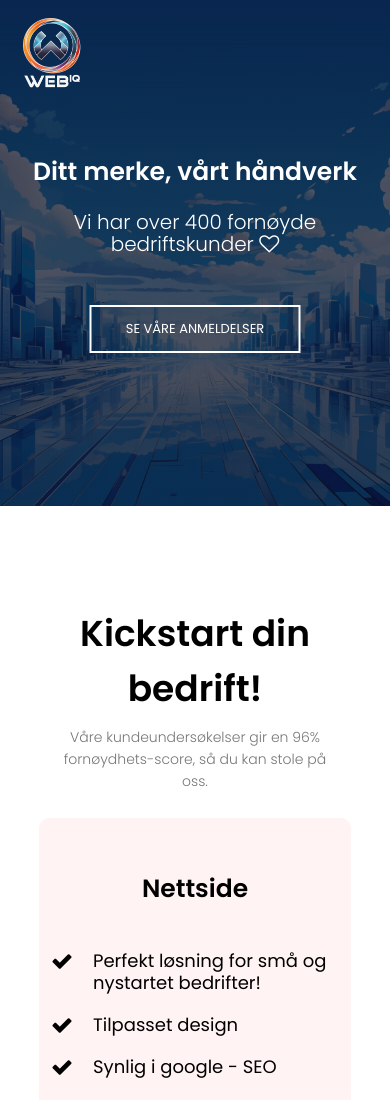
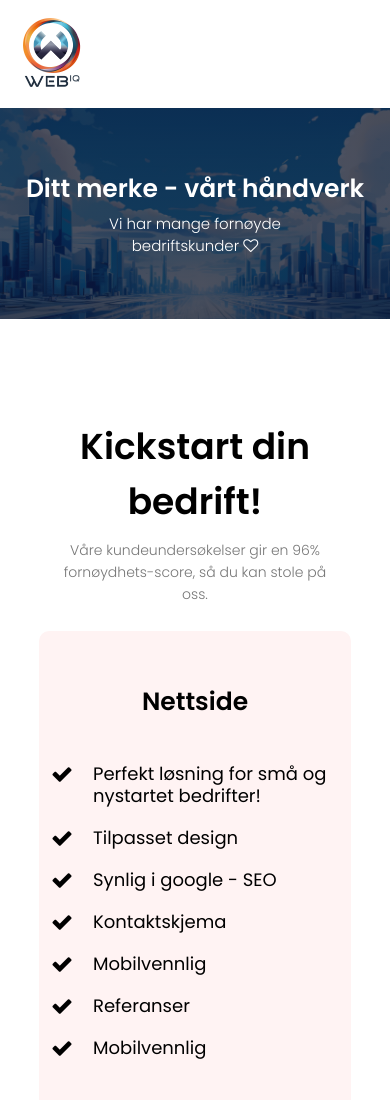
Before and after one commit to bakmeker/webiq-landing-page, a plain HTML site: page index.html in a window 390 px wide. Shown: the top 1100 px of the page. Drawn offline with Linux system fonts and the light colour scheme.

Commit message:
Add files via upload

```diff
--- a/index.css
+++ b/index.css
@@ -4,8 +4,8 @@
   font-family: "Poppins", sans-serif;
 }
 
-.header {
-  min-height: 60vh;
+.header1 {
+  min-height: 40vh;
   width: 100%;
   /*  MAKING BACKGROUND IMAGE FADED OUT */
   background-image: linear-gradient(rgba(4, 9, 30, 0.7), rgba(4, 9, 30, 0.7)),
@@ -14,6 +14,8 @@
   background-size: cover;
   position: relative;
 }
+
+
 
 nav {
   display: flex;
@@ -37,7 +39,7 @@ nav img {
 }
 
 .nav-links ul li a {
-  color: #fff;
+  color: #000000;
   text-decoration: none;
   size: 12px;
 }
@@ -69,10 +71,15 @@ nav img {
 .text-box h1 {
   font-size: 35px;
 }
-.text-box p {
-  margin: 10px 0 40px;
+.text-box2 p {
   font-size: 18px;
   color: #fff;
+  text-align: center;
+  position: absolute;
+  top: 60%;
+  left: 50%;
+  transform: translate(-50%, -50%);
+
 }
 
 .hero-btn {
@@ -109,11 +116,13 @@ nav .fa {
   }
   .text-box h1 {
     font-size: 25px;
+    margin-bottom:50px;
   }
   .text-box p {
     margin: 10px 0 40px;
     font-size: 20px;
     color: #fff;
+
   }
 
   .hero-btn {
@@ -133,7 +142,30 @@ nav .fa {
     background: #f44336;
     transition: 1s;
   }
+  .header1 {
+    min-height: 25vh;
+    width: 100%;
+    /*  MAKING BACKGROUND IMAGE FADED OUT */
+    background-image: linear-gradient(rgba(4, 9, 30, 0.7), rgba(4, 9, 30, 0.7)),
+      url(images/banner1.png);
+    background-position: center;
+    background-size: cover;
+    position: relative;
+  }
+  .text-box p {
+    font-size: 18px;
+    color: #fff;
+  }
+  .text-box2 p {
+    font-size: 15px;
+    color: #fff;
+    text-align: center;
+    position: absolute;
+    top: 60%;
+    left: 50%;
+    transform: translate(-50%, -50%);
 
+  }
 }
 
 /* --------------------- MEST POPULÆRE BEDRIFTSPAKKER-----------------*/
--- a/index.html
+++ b/index.html
@@ -15,7 +15,7 @@
   <body>
     <section class="header">
       <nav>
-        <a href="index.html"><img src="/images/mainlogo1.png" id="mainlogo" /></a>
+        <a href="index.html"><img src="/images/mainlogo.png" id="mainlogo" /></a>
         <div class="nav-links" id="navLinks">
           <i class="fa fa-times" id="exit"></i>
           <ul>
@@ -28,15 +28,21 @@
         </div>
         <i class="fa fa-bars" id="bar"></i>
       </nav>
+      </div>
+    </section>
+
+
+    <section class="header1">
 
       <div class="text-box">
-        <h1>Ditt merke, vårt håndverk</h1>
-        <p>
-          Vi har over 400 fornøyde bedriftskunder
+        <h1>Ditt merke - vårt håndverk</h1>
+
+      </div>
+      <div class="text-box2"><p>
+          Vi har mange fornøyde bedriftskunder
           <i class="fa fa-heart-o" aria-hidden="true"></i> <br />
         </p>
-        <a href="" class="hero-btn">SE VÅRE ANMELDELSER</a>
-      </div>
+ </div>
     </section>
 
     <!----------------------------MEST POPULÆRE BEDRIFTS PAKKER -------------------------------->
```
